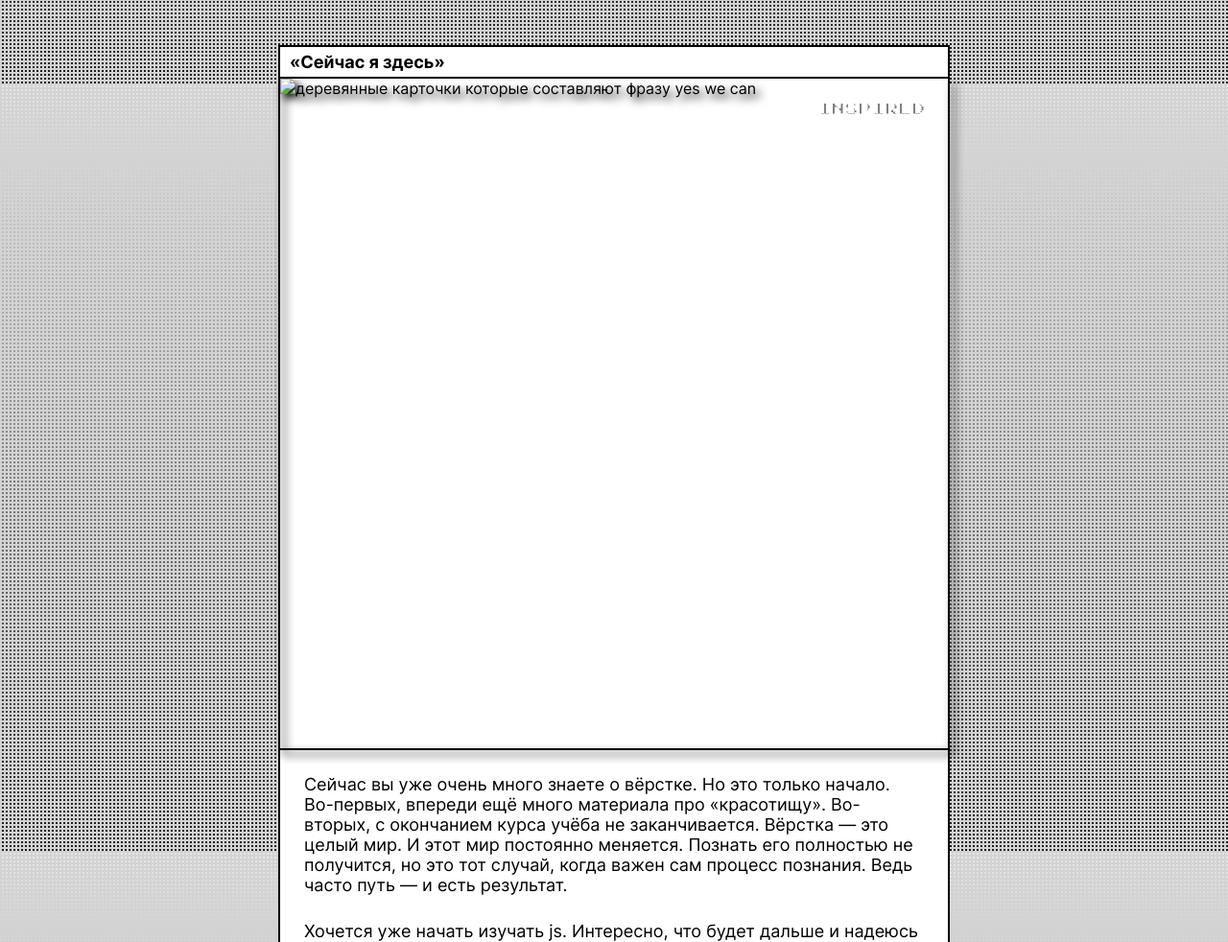
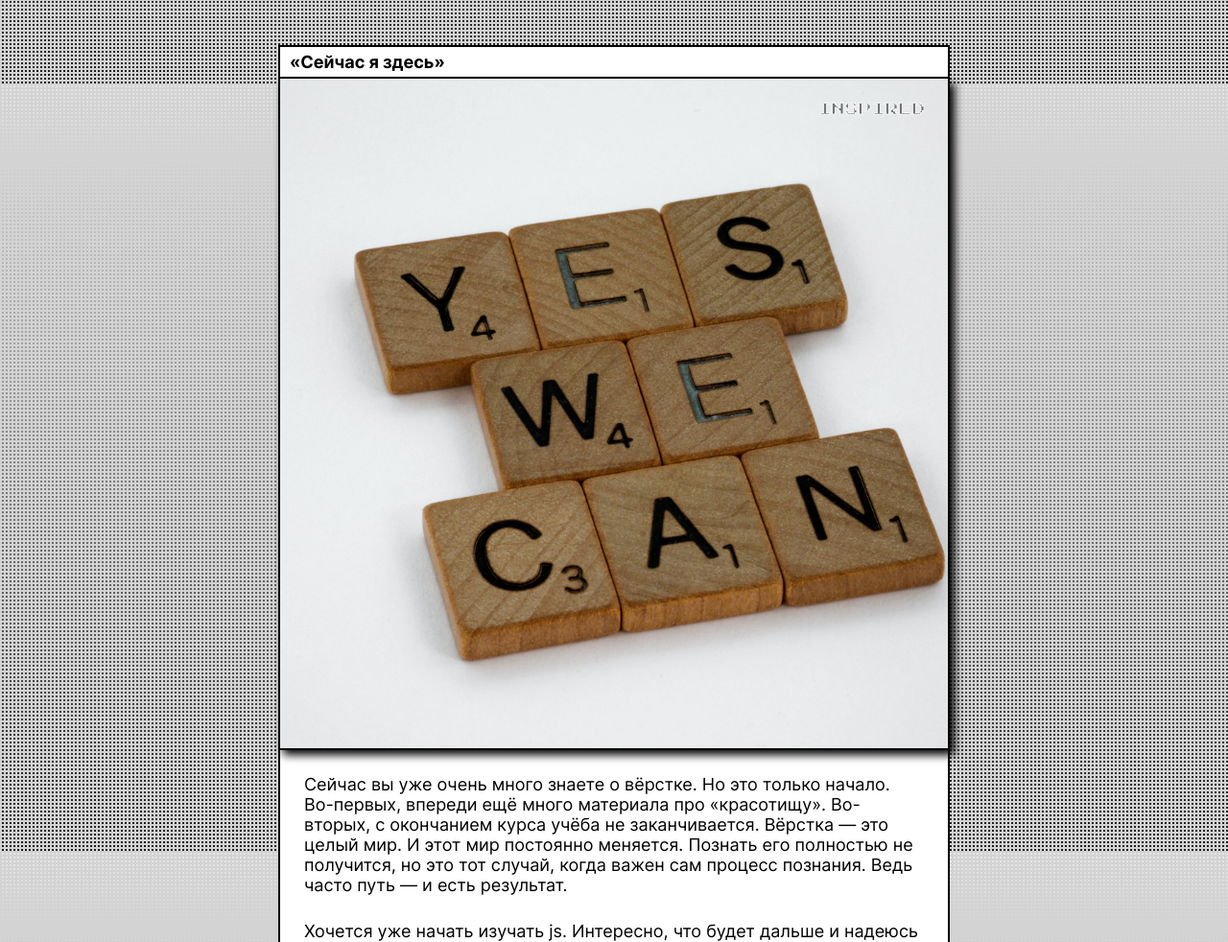
Before and after one commit to z1kara/zakrivayuschiy-teg-f, a plain HTML site: page index.html in a window 1280 px wide. Shown: the part 7913-8895 px from the top of the page at 96% size. Drawn offline with Linux system fonts and the light colour scheme.

Commit message:
fix) picture can

```diff
--- a/index.html
+++ b/index.html
@@ -488,7 +488,7 @@
         <div class="image_container">
           <img
             class="section_image filter-drop-shadow"
-            src="./images/can.jgp"
+            src="./images/can.jpg"
             alt="деревянные карточки которые составляют фразу yes we can"
           />
           <h3 class="section_image_accent">INSPIRED</h3>
```
